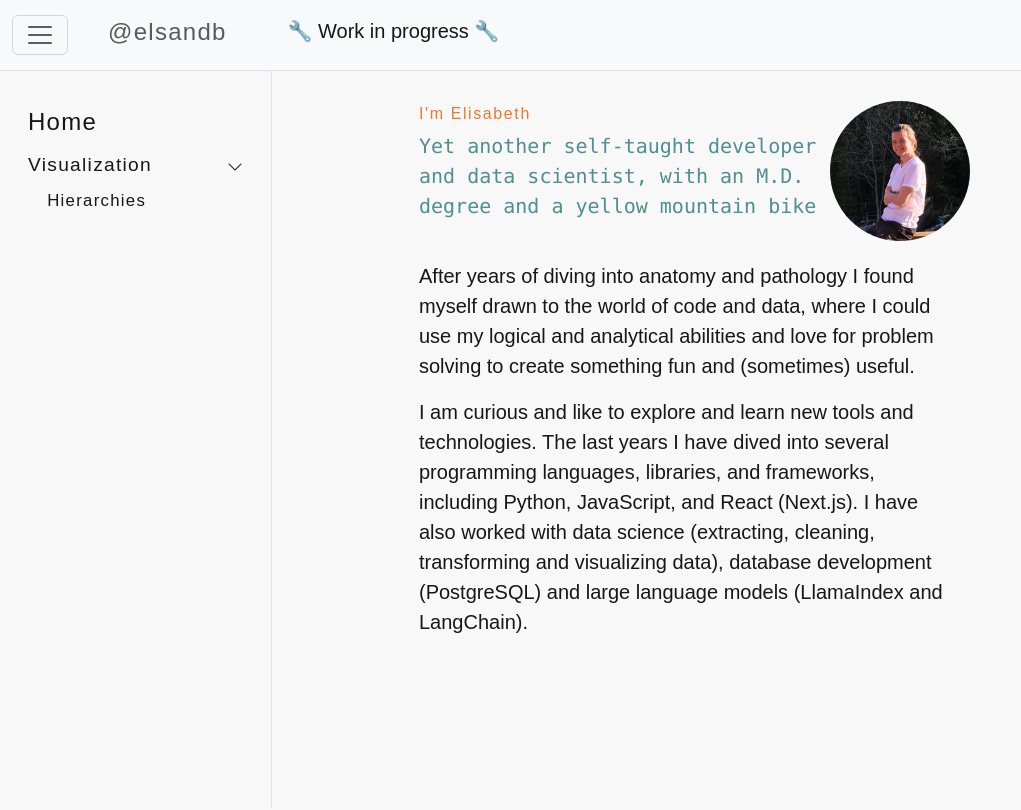
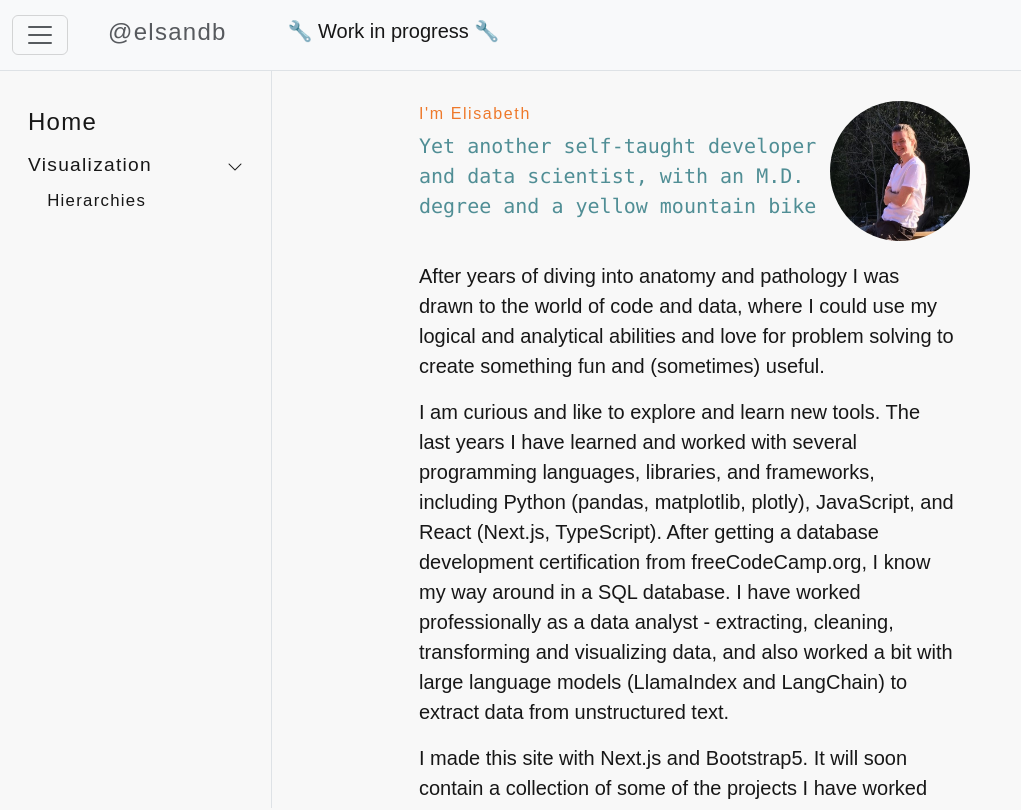
Before and after one commit to elsandb/elsandb.github.io, a Next.js app in the folder next-app/: page / in a window 1280 px wide. Shown: the top 810 px of the page, without its empty margins (0-1021 px from the left). Built offline with nearby package versions, Linux system fonts and the light colour scheme.

Commit message:
feat: New text on home page.

```diff
--- a/next-app/src/app/page.tsx
+++ b/next-app/src/app/page.tsx
@@ -49,11 +49,13 @@ export default function Home() {
           {/* BODY TEXT */}
           <div className="col-sm-9 pt-4 text-start">
             <p>
-              After years of diving into anatomy and pathology I found myself drawn to the world of code and data, where I could use my logical and analytical abilities and love for problem solving to create something fun and (sometimes) useful.
+              After years of diving into anatomy and pathology I was drawn to the world of code and data, where I could use my logical and analytical abilities and love for problem solving to create something fun and (sometimes) useful.
             </p>
             <p>
-              I am curious and like to explore and learn new tools and technologies. The last years I have dived into several programming languages, libraries, and frameworks, including Python, JavaScript, and React (Next.js). I have also worked with data science (extracting, cleaning, transforming and visualizing data), database development (PostgreSQL) and large language models (LlamaIndex and LangChain).
+              I am curious and like to explore and learn new tools. The last years I have learned and worked with several programming languages, libraries, and frameworks, including Python (pandas, matplotlib, plotly), JavaScript, and React (Next.js, TypeScript). After getting a database development certification from freeCodeCamp.org, I know my way around in a SQL database. I have worked professionally as a data analyst - extracting, cleaning, transforming and visualizing data, and also worked a bit with large language models (LlamaIndex and LangChain) to extract data from unstructured text.
             </p>
+
+            <p>I made this site with Next.js and Bootstrap5. It will soon contain a collection of some of the projects I have worked on.</p>
           </div>
 
         </div>
```
